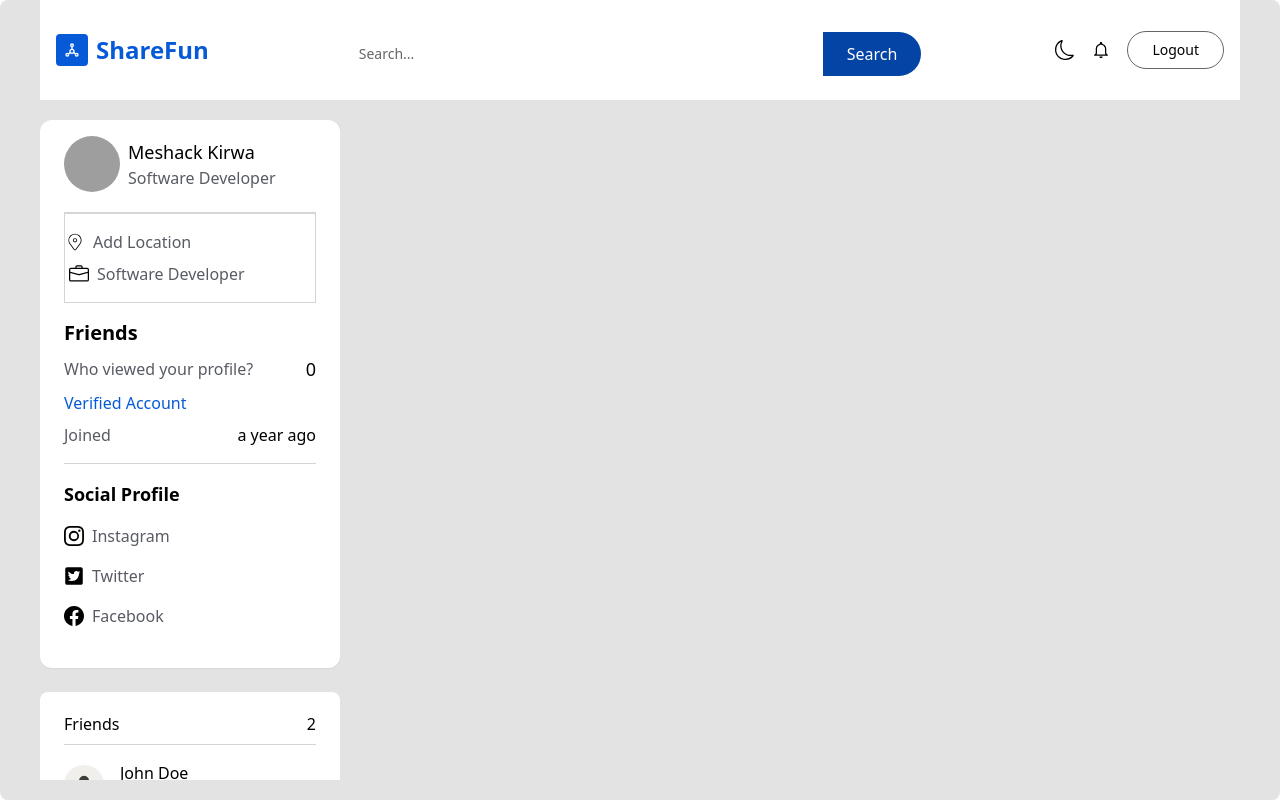
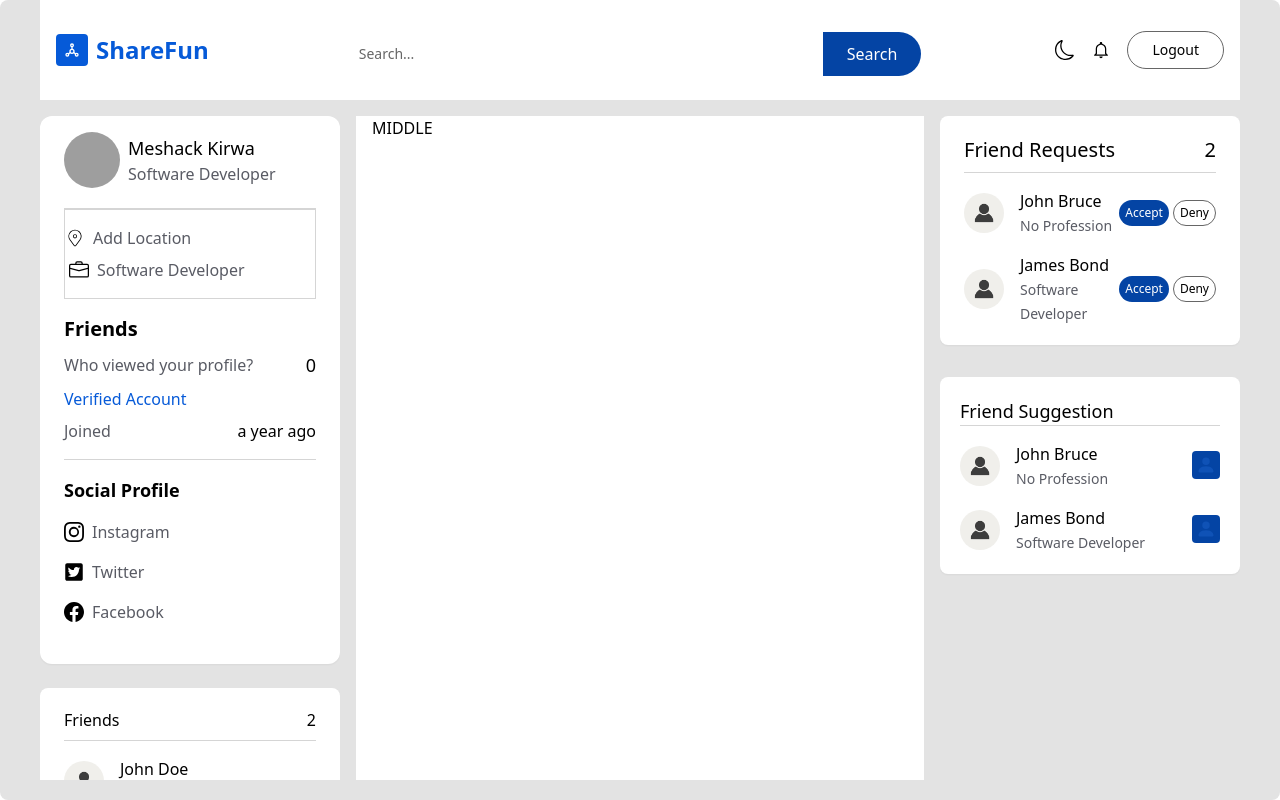
Before and after one commit to meshackkirwachumba/socialmedia, a React (Create React App) app: page / in a window 1280 px wide. Built offline with nearby package versions, Linux system fonts and the light colour scheme; grey boxes are pictures that could not be loaded; some icons are missing.

Commit message:
right bar

```diff
--- a/src/assets/data.js
+++ b/src/assets/data.js
@@ -40,3 +40,49 @@
   token: "hndflfr74203u47447r28r83",
   profession: "Software Developer",
 };
+
+export const friends = [
+  {
+    _id: "38838373jw2ijw",
+    firstName: "John",
+    lastName: "Bruce",
+    email: "johnbruce@gmailcom",
+    profileUrl: "",
+  },
+  {
+    _id: "38838373jw2ijw",
+    firstName: "James",
+    lastName: "Bond",
+    email: "jamesbond@gmailcom",
+    location: "London",
+    profession: "Software Developer",
+  },
+  {
+    _id: "38838373jw2ijw",
+    firstName: "Jane",
+    lastName: "Blake",
+    email: "janeblake@gmailcom",
+    profileUrl: "",
+  },
+];
+
+export const requests = [
+  {
+    _id: "38838373jw2ijw",
+    requestFrom: friends[0],
+  },
+  {
+    _id: "38838373jw2ijw",
+    requestFrom: friends[1],
+  },
+];
+export const suggest = [
+  {
+    _id: "38838373jw2ijw",
+    ...friends[0],
+  },
+  {
+    _id: "38838373jw2ijw",
+    ...friends[1],
+  },
+];
--- a/src/pages/Home.jsx
+++ b/src/pages/Home.jsx
@@ -2,9 +2,17 @@
 import TopBar from "../components/TopBar";
 import ProfileCard from "../components/ProfileCard";
 import FriendsCard from "../components/FriendsCard";
+import { suggest, requests } from "../assets/data";
+import { useState } from "react";
+import { Link } from "react-router-dom";
+import NoProf from "../assets/NoProfile.jpg";
+import CustomButton from "../components/CustomButton";
+import { BsPersonFill } from "react-icons/bs";
 
 function Home() {
   const { user } = useSelector((state) => state.user);
+  const [friendRequest, setFriendRequest] = useState(requests);
+  const [suggestedFriends, setSuggestedFriends] = useState(suggest);
 
   return (
     <div
@@ -22,11 +30,12 @@
     >
       <TopBar />
 
+      {/* left, middle, right wrapper */}
       <div
         className="
          h-full
          w-full
-         pt-5
+         pt-4
          pb-10
          flex
          gap-2
@@ -34,7 +43,7 @@
 
        "
       >
-        {/* LEFT */}
+        {/* LEFT CONTAINER */}
         <div
           className="
            hidden
@@ -51,9 +60,136 @@
           <FriendsCard friends={user?.friends} />
         </div>
 
-        {/* MIDDLE */}
+        {/* MIDDLE CONTAINER */}
+        <div
+          className="
+           flex-1
+           bg-primary
+           h-full
+           px-4
+           flex
+           flex-col
+           gap-6
+           overflow-y-auto
+         "
+        >
+          MIDDLE
+        </div>
 
-        {/* RIGHT */}
+        {/* RIGHT CONTAINER */}
+        <div
+          className="
+           hidden
+           w-1/4
+           lg:flex
+           h-full
+           flex-col
+           gap-8
+           overflow-y-auto
+         "
+        >
+          {/* friend requests */}
+          <div className="w-full bg-primary shadow-sm rounded-lg px-6 py-5">
+            <div
+              className="flex items-center justify-between text-xl text-ascent-1 pb-2 border-b
+             border-[#66666645]"
+            >
+              <span>Friend Requests</span>
+              <span>{friendRequest?.length}</span>
+            </div>
+            <div className="w-full flex flex-col gap-4 pt-4">
+              {friendRequest?.map(({ _id, requestFrom: from }) => (
+                <div key={_id} className="flex items-center justify-between">
+                  <Link
+                    to={`/profile/${from?._id}`}
+                    className="flex items-center gap-4 cursor-pointer"
+                  >
+                    <img
+                      src={from?.profileUrl || NoProf}
+                      alt={from?.firstName}
+                      className="w-10 h-10 object-cover rounded-full"
+                    />
+                    <div className="flex-1">
+                      <p className="text-base font-medium text-ascent-1">
+                        {from?.firstName} {from?.lastName}
+                      </p>
+                      <span className="text-sm text-ascent-2">
+                        {from?.profession ?? "No Profession"}
+                      </span>
+                    </div>
+                  </Link>
+                  <div className="flex gap-1">
+                    <CustomButton
+                      title="Accept"
+                      containerStyles="bg-[#0444a4] text-xs text-white px-1.5 py-1 rounded-full"
+                    />
+                    <CustomButton
+                      title="Deny"
+                      containerStyles="border border-[#666] text-xs text-ascent-1 px-1.5 py-1 rounded-full"
+                    />
+                  </div>
+                </div>
+              ))}
+            </div>
+          </div>
+
+          {/* suggested friends  */}
+          <div
+            className="
+             w-full
+             bg-primary
+             shadow-sm
+             rounded-lg
+             px-5
+             py-5
+           "
+          >
+            <div
+              className="
+               flex items-center justify-between text-lg
+               text-ascent-1 border-b border-[#66666645]"
+            >
+              <span>Friend Suggestion</span>
+            </div>
+            <div className="w-full flex flex-col gap-4 pt-4">
+              {suggestedFriends?.map((friend) => (
+                <div
+                  key={friend?._id}
+                  className="flex items-center justify-between"
+                >
+                  <Link
+                    to={`/profile/${friend?._id}`}
+                    key={friend?._id}
+                    className="w-full flex gap-4 items-center cursor-pointer"
+                  >
+                    <img
+                      src={friend?.profileUrl || NoProf}
+                      alt={friend?.firstName}
+                      className="w-10 h-10 object-cover rounded-full"
+                    />
+                    <div className="flex-1">
+                      <p className="text-base font-medium text-ascent-1">
+                        {friend?.firstName} {friend?.lastName}
+                      </p>
+                      <span className="text-sm text-ascent-2">
+                        {friend?.profession ?? "No Profession"}
+                      </span>
+                    </div>
+                  </Link>
+
+                  <div className="flex-1 gap-1">
+                    <button
+                      className="bg-[#0444a4] text-sm  text-white  p-1 rounded "
+                      onClick={() => {}}
+                    >
+                      <BsPersonFill size={20} className="text-[#0f52b6]" />
+                    </button>
+                  </div>
+                </div>
+              ))}
+            </div>
+          </div>
+        </div>
       </div>
     </div>
   );
```
